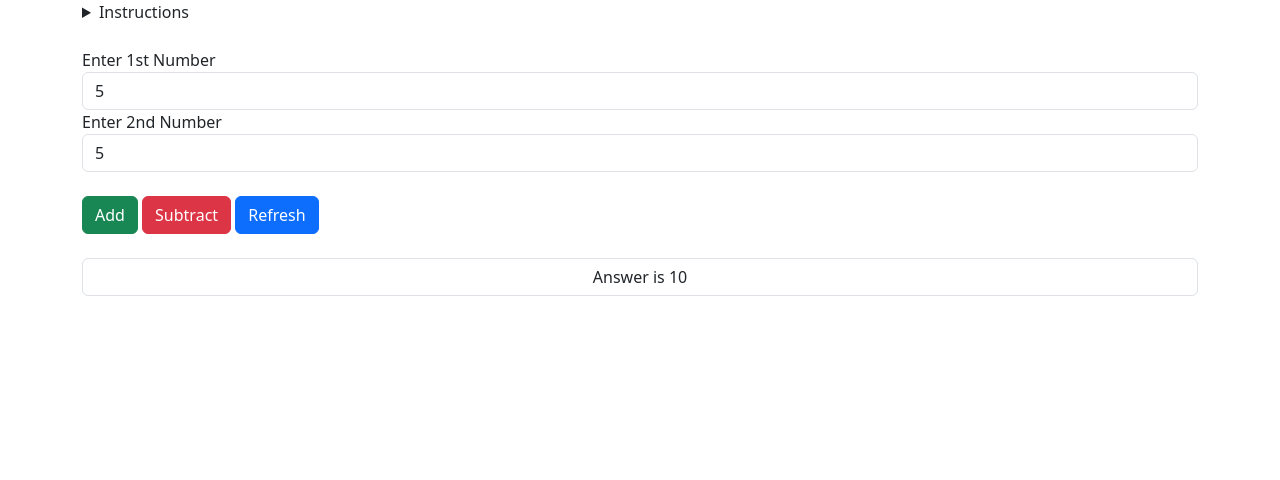
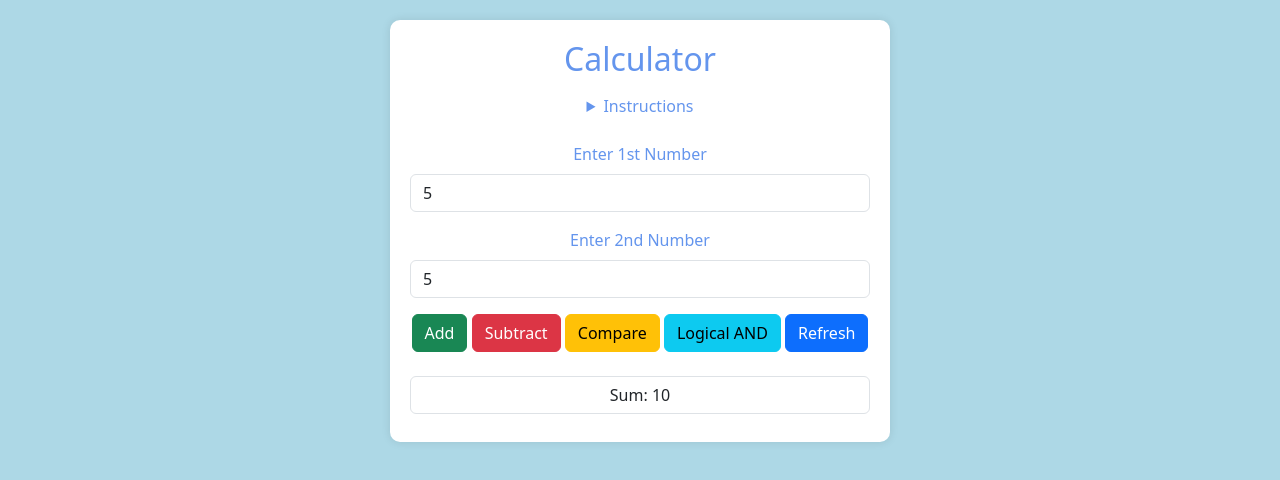
Before and after one commit to linesdontconnect/LasPinas_ICT9Ruby_Q3QSW2_Magday_Constance, a plain HTML site: page index.html in a window 1280 px wide. Both pictures are taken after typing "5", "5" into the empty fields and a click on the button "Add". Drawn offline with nearby package versions, Linux system fonts and the light colour scheme.

Commit message:
Add files via upload

```diff
--- a/index.html
+++ b/index.html
@@ -3,58 +3,91 @@
 <head>
     <meta charset="utf-8">
     <meta name="viewport" content="width=device-width, initial-scale=1">
-	<title> PRACTICE FEH </title>
+    <title>Calculator with Multiple Operations</title>
     <link rel="stylesheet" type="text/css" href="https://cdn.jsdelivr.net/npm/bootstrap@5.3.3/dist/css/bootstrap.min.css">
     <script src="https://cdn.jsdelivr.net/npm/bootstrap@5.3.3/dist/js/bootstrap.bundle.min.js"></script>
+    <style>
+        body {
+            background-color: lightblue;
+            padding: 20px;
+            color: cornflowerblue;
+        }
+        .container {
+            max-width: 500px;
+            background: white;
+            padding: 20px;
+            border-radius: 10px;
+            box-shadow: 0px 0px 10px rgba(0, 0, 0, 0.1);
+        }
+        h1 {
+            font-size: 24px;
+        }
+    </style>
 </head>
 <body>
 
-<div class="container">
+<div class="container text-center">
+    <h2 class="mb-3">Calculator</h2>
     <details ontoggle="message()">
-		<summary> Instructions </summary>
-		<p> Enter two numbers then find their sum or difference. </p>
+        <summary>Instructions</summary>
+        <p>Enter two numbers and choose an operation to see the result.</p>
     </details>
-
     <br>
 
     <form>
-		<label> Enter 1st Number </label>
+        <div class="mb-3">
+            <label class="form-label">Enter 1st Number</label>
             <input type="number" id="num1" placeholder="Input here..." class="form-control">
+        </div>
 
-		<label> Enter 2nd Number </label>
+        <div class="mb-3">
+            <label class="form-label">Enter 2nd Number</label>
             <input type="number" id="num2" placeholder="Input here..." class="form-control">
+        </div>
 
-		<br>
-
-		<button type="button" class="btn btn-success" onclick="plus()"> Add </button>
-		<button type="button" class="btn btn-danger" onclick="minus()"> Subtract </button>
-		<a href="index.html" class="btn btn-primary"> Refresh </a>
+        <button type="button" class="btn btn-success" onclick="add()">Add</button>
+        <button type="button" class="btn btn-danger" onclick="subtract()">Subtract</button>
+        <button type="button" class="btn btn-warning" onclick="compare()">Compare</button>
+        <button type="button" class="btn btn-info" onclick="logicalCheck()">Logical AND</button>
+        <a href="index.html" class="btn btn-primary">Refresh</a>
 
         <br><br>
-
-		<h1 id="Result" class="form-control text-center"> RESULT </h1>
+        <h1 id="Result" class="form-control text-center">RESULT</h1>
     </form>
 
     <script>
-		function plus() {
-			var num1 = document.getElementById("num1").value;
-			var num2 = document.getElementById("num2").value;
-			var sum = Number(num1) + Number(num2);
-			document.getElementById('Result').innerHTML = 'Answer is ' + sum;
+        function add() {
+            var num1 = Number(document.getElementById("num1").value);
+            var num2 = Number(document.getElementById("num2").value);
+            var sum = num1 + num2;
+            document.getElementById('Result').innerHTML = 'Sum: ' + sum;
         }
 
-		function minus() {
-			var num1 = document.getElementById("num1").value;
-			var num2 = document.getElementById("num2").value;
-			var difference = Number(num1) - Number(num2);
-			document.getElementById('Result').innerHTML = 'Answer is ' + difference;
+        function subtract() {
+            var num1 = Number(document.getElementById("num1").value);
+            var num2 = Number(document.getElementById("num2").value);
+            var difference = num1 - num2;
+            document.getElementById('Result').innerHTML = 'Difference: ' + difference;
+        }
+
+        function compare() {
+            var num1 = Number(document.getElementById("num1").value);
+            var num2 = Number(document.getElementById("num2").value);
+            var comparison = (num1 > num2) ? "First number is greater" : (num1 < num2) ? "Second number is greater" : "Both numbers are equal";
+            document.getElementById('Result').innerHTML = 'Comparison: ' + comparison;
+        }
+
+        function logicalCheck() {
+            var num1 = Number(document.getElementById("num1").value);
+            var num2 = Number(document.getElementById("num2").value);
+            var logicalResult = (num1 > 0 && num2 > 0) ? "Both numbers are positive" : "One or both numbers are non-positive";
+            document.getElementById('Result').innerHTML = 'Logical AND: ' + logicalResult;
         }
 
         function message() {
-			alert("Try it");
+            alert("Try it out!");
         }
     </script>
-
 </div>
 
 </body>
```
Lines whose indentation alone changed are shown as unchanged.
